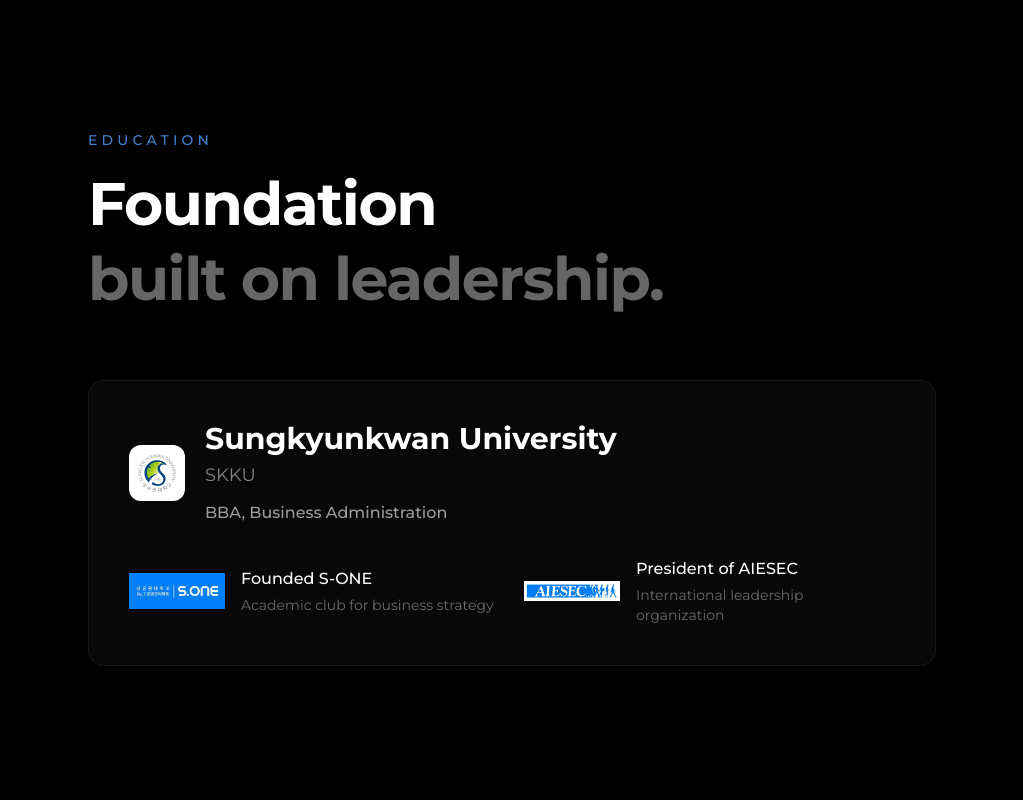
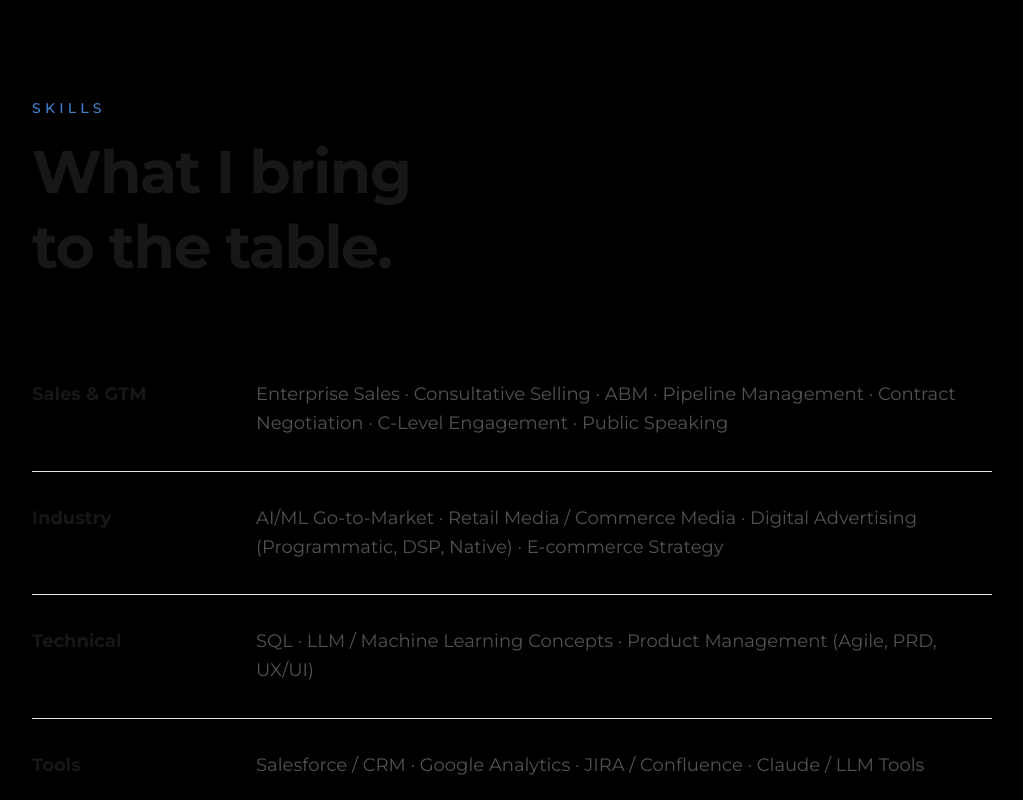
Before and after one commit to hwinside/hyunwoo-portfolio, a Next.js app: page / in a window 1280 px wide. Shown: the part 6500-7300 px from the top of the page, without its empty margins (128-1151 px from the left). Built offline with nearby package versions, Linux system fonts and the light colour scheme.

Commit message:
feat: Skills section between Content and Education

```diff
--- a/src/app/page.tsx
+++ b/src/app/page.tsx
@@ -5,6 +5,7 @@
 import Hero from "@/components/Hero";
 import About from "@/components/About";
 import Experience from "@/components/Experience";
+import Skills from "@/components/Skills";
 import Education from "@/components/Education";
 import Content from "@/components/Content";
 import Interests from "@/components/Interests";
@@ -19,6 +20,7 @@
         <About />
         <Experience />
         <Content />
+        <Skills />
         <Education />
         <Interests />
         <Contact />
--- a/src/components/Skills.tsx
+++ b/src/components/Skills.tsx
@@ -1,72 +1,65 @@
 "use client";
 
+import { useRef } from "react";
 import { motion, useInView } from "framer-motion";
-import { useRef } from "react";
-import { useLanguage } from "@/context/LanguageContext";
 
-const skills = [
-  "Mobile Advertising",
-  "Online Advertising",
-  "AdTech",
-  "Product Management",
-  "Business Development",
-  "Commerce Media",
-  "Programmatic Advertising",
+const SKILLS = [
+  {
+    category: "Sales & GTM",
+    items: "Enterprise Sales · Consultative Selling · ABM · Pipeline Management · Contract Negotiation · C-Level Engagement · Public Speaking",
+  },
+  {
+    category: "Industry",
+    items: "AI/ML Go-to-Market · Retail Media / Commerce Media · Digital Advertising (Programmatic, DSP, Native) · E-commerce Strategy",
+  },
+  {
+    category: "Technical",
+    items: "SQL · LLM / Machine Learning Concepts · Product Management (Agile, PRD, UX/UI)",
+  },
+  {
+    category: "Tools",
+    items: "Salesforce / CRM · Google Analytics · JIRA / Confluence · Claude / LLM Tools",
+  },
 ];
 
 export default function Skills() {
   const ref = useRef(null);
   const isInView = useInView(ref, { once: true, margin: "-100px" });
-  const { language } = useLanguage();
 
   return (
-    <section id="skills" ref={ref} className="relative py-32 sm:py-40 bg-[#0a0a0a]">
-      <div className="absolute top-0 left-0 right-0 h-px bg-gradient-to-r from-transparent via-white/10 to-transparent" />
-
-      <div className="max-w-4xl mx-auto px-6">
+    <section id="skills" className="py-24 sm:py-32" ref={ref}>
+      <div className="mx-auto max-w-5xl px-6 lg:px-8">
         <motion.div
-          initial={{ opacity: 0, y: 60 }}
+          initial={{ opacity: 0, y: 20 }}
           animate={isInView ? { opacity: 1, y: 0 } : {}}
-          transition={{ duration: 0.8, ease: [0.16, 1, 0.3, 1] }}
+          transition={{ duration: 0.6 }}
+          className="mb-16"
         >
           <p className="text-blue-400/80 text-sm tracking-[0.3em] uppercase mb-4 font-medium">
-            {language === "kr" ? "전문 분야" : "Expertise"}
+            Skills
           </p>
-          <h2 className="text-4xl sm:text-5xl lg:text-6xl font-bold text-white tracking-tight leading-tight">
-            {language === "kr" ? (
-              <>
-                핵심
-                <br />
-                <span className="text-white/40">역량.</span>
-              </>
-            ) : (
-              <>
-                Core
-                <br />
-                <span className="text-white/40">competencies.</span>
-              </>
-            )}
+          <h2 className="text-4xl sm:text-5xl lg:text-6xl font-bold text-neutral-900 tracking-tight leading-tight">
+            What I bring<br />to the table.
           </h2>
         </motion.div>
 
-        <div className="mt-16 flex flex-wrap gap-3">
-          {skills.map((skill, index) => (
+        <div className="space-y-0 divide-y divide-neutral-200">
+          {SKILLS.map((skill, i) => (
             <motion.div
-              key={skill}
-              initial={{ opacity: 0, scale: 0.8 }}
-              animate={isInView ? { opacity: 1, scale: 1 } : {}}
-              transition={{
-                duration: 0.5,
-                delay: 0.3 + index * 0.08,
-                ease: [0.16, 1, 0.3, 1],
-              }}
-              className="group relative"
+              key={skill.category}
+              initial={{ opacity: 0, y: 16 }}
+              animate={isInView ? { opacity: 1, y: 0 } : {}}
+              transition={{ duration: 0.5, delay: 0.1 * i }}
+              className="flex flex-col sm:flex-row gap-2 sm:gap-8 py-6 sm:py-8"
             >
-              <div className="px-6 py-3 rounded-full border border-white/10 bg-white/[0.03] hover:bg-white/[0.08] hover:border-white/20 transition-all duration-300 cursor-default">
-                <span className="text-sm sm:text-base text-white/70 group-hover:text-white transition-colors">
-                  {skill}
+              <div className="sm:w-48 flex-shrink-0">
+                <span className="text-lg font-bold text-neutral-900">
+                  {skill.category}
                 </span>
               </div>
+              <p className="text-base sm:text-lg text-neutral-600 leading-relaxed">
+                {skill.items}
+              </p>
             </motion.div>
           ))}
         </div>
```
